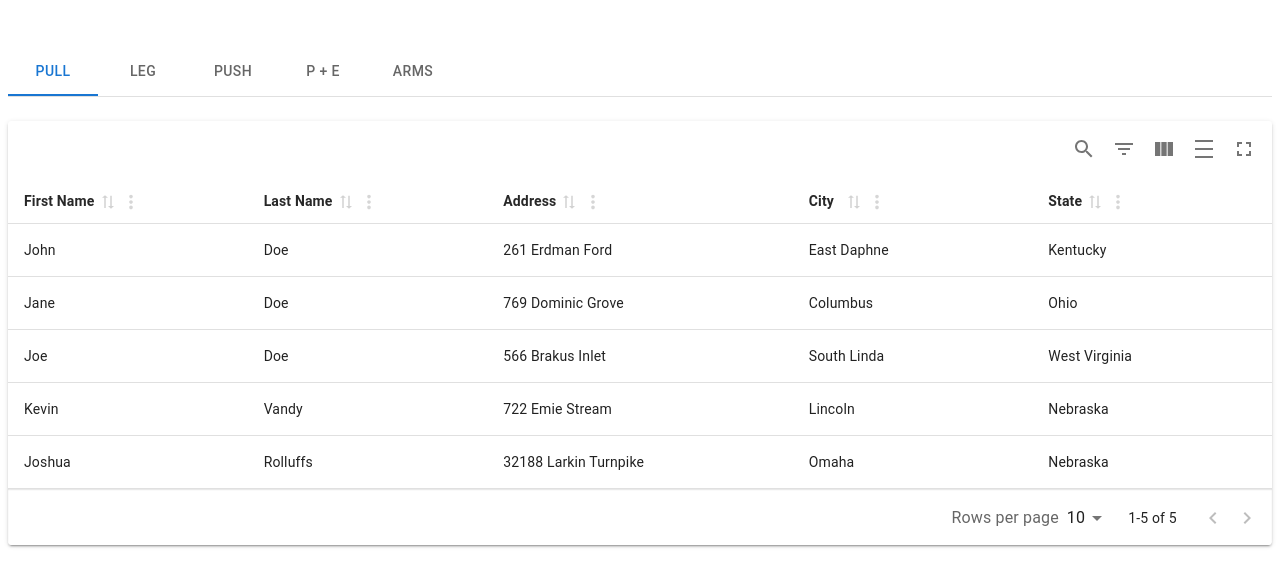
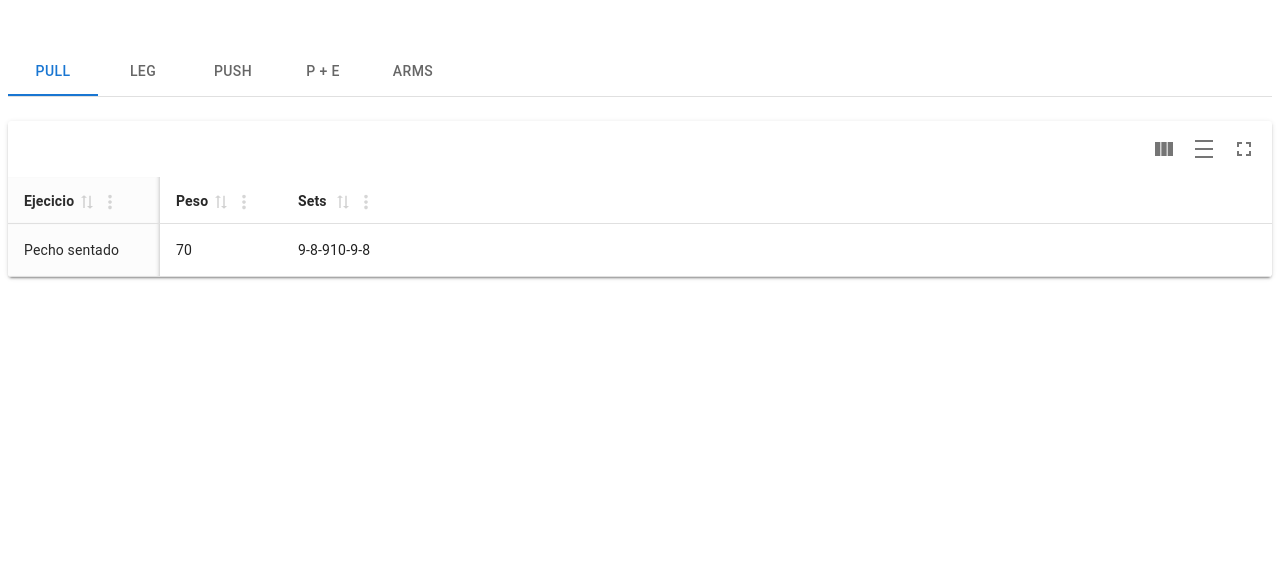
Before and after one commit to lautaro3870/exercise-app, a Next.js app: page / in a window 1280 px wide. Shown: the top 586 px of the page. Built offline with nearby package versions, Linux system fonts and the light colour scheme.

Commit message:
feat: config for table

```diff
--- a/src/app/components/ExerciseTable.tsx
+++ b/src/app/components/ExerciseTable.tsx
@@ -5,92 +5,42 @@ import {
   type MRT_ColumnDef,
 } from "material-react-table";
 
-type Person = {
-  name: {
-    firstName: string;
-    lastName: string;
+type Exercise = {
+  exercise: {
+    name: string;
+    weigth: string;
+    sets: string[]
   };
-  address: string;
-  city: string;
-  state: string;
 };
 
 //nested data is ok, see accessorKeys in ColumnDef below
-const data: Person[] = [
+const data: Exercise[] = [
   {
-    name: {
-      firstName: "John",
-      lastName: "Doe",
+    exercise: {
+      name: "Pecho sentado",
+      weigth: "70",
+      sets: ['9-8-9', '10-9-8']
     },
-    address: "261 Erdman Ford",
-    city: "East Daphne",
-    state: "Kentucky",
-  },
-  {
-    name: {
-      firstName: "Jane",
-      lastName: "Doe",
-    },
-    address: "769 Dominic Grove",
-    city: "Columbus",
-    state: "Ohio",
-  },
-  {
-    name: {
-      firstName: "Joe",
-      lastName: "Doe",
-    },
-    address: "566 Brakus Inlet",
-    city: "South Linda",
-    state: "West Virginia",
-  },
-  {
-    name: {
-      firstName: "Kevin",
-      lastName: "Vandy",
-    },
-    address: "722 Emie Stream",
-    city: "Lincoln",
-    state: "Nebraska",
-  },
-  {
-    name: {
-      firstName: "Joshua",
-      lastName: "Rolluffs",
-    },
-    address: "32188 Larkin Turnpike",
-    city: "Omaha",
-    state: "Nebraska",
   },
 ];
 
 export default function ExerciseTable() {
-  const columns = useMemo<MRT_ColumnDef<Person>[]>(
+  const columns = useMemo<MRT_ColumnDef<Exercise>[]>(
     () => [
       {
-        accessorKey: "name.firstName", //access nested data with dot notation
-        header: "First Name",
-        size: 150,
+        accessorKey: "exercise.name", //access nested data with dot notation
+        header: "Ejecicio",
+        size: 120,
       },
       {
-        accessorKey: "name.lastName",
-        header: "Last Name",
-        size: 150,
+        accessorKey: "exercise.weigth", //access nested data with dot notation
+        header: "Peso",
+        size: 90,
       },
       {
-        accessorKey: "address", //normal accessorKey
-        header: "Address",
-        size: 200,
-      },
-      {
-        accessorKey: "city",
-        header: "City",
-        size: 150,
-      },
-      {
-        accessorKey: "state",
-        header: "State",
-        size: 150,
+        accessorKey: "exercise.sets", //access nested data with dot notation
+        header: "Sets",
+        size: 190,
       },
     ],
     []
@@ -98,11 +48,19 @@ export default function ExerciseTable() {
 
   const table = useMaterialReactTable({
     columns,
-    data, //data must be memoized or stable (useState, useMemo, defined outside of this component, etc.)
+    data,
+    enableColumnPinning: true,
+    layoutMode: "grid-no-grow",
+    initialState: {
+      columnPinning: { left: ["mrt-row-actions", "exercise.name"] },
+    },
+    enablePagination: false,
+    enableBottomToolbar: false,
+    enableFilters: false,
   });
 
   return (
-    <div style={{marginTop: "1.5rem"}}>
+    <div style={{ marginTop: "1.5rem" }}>
       <MaterialReactTable table={table} />
     </div>
   );
```
